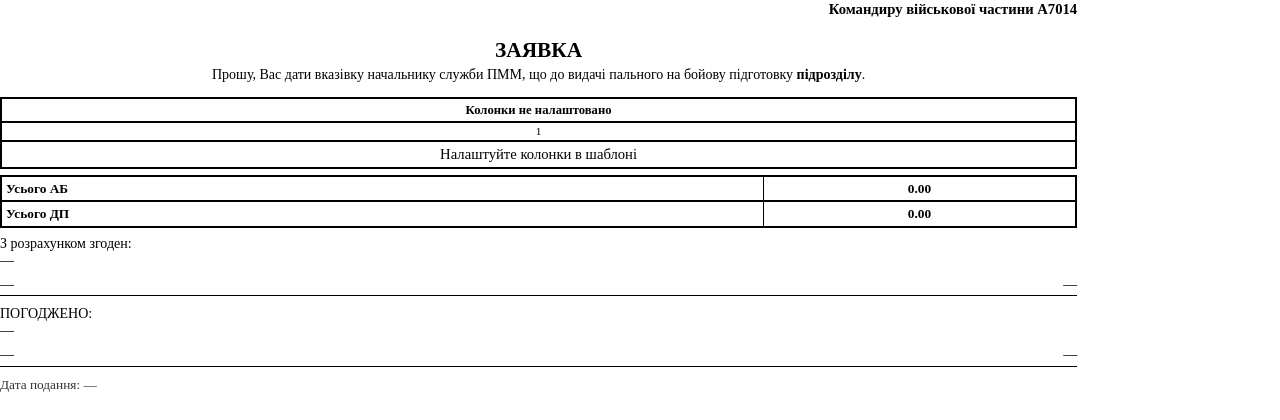
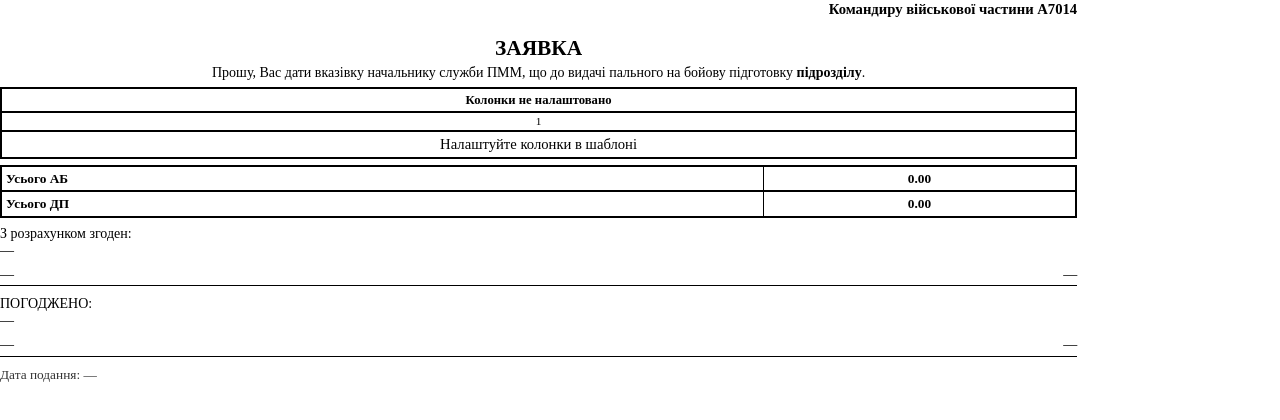
Before and after one commit to ppsolutionsllc/pmm_pro, a Python web app: template backend/app/templates/request_form_builder.html in a window 1280 px wide. Shown: the top 420 px of the page. Run offline with Jinja, Linux system fonts and the light colour scheme; the template is opened without the code that fills it, so the values that code supplies are empty.

Commit message:
Adjust request form header spacing

```diff
--- a/backend/app/templates/request_form_builder.html
+++ b/backend/app/templates/request_form_builder.html
@@ -67,8 +67,12 @@
     .to-line {
       text-align: right;
       font-size: 11pt;
-      margin-bottom: 18px;
+      margin-bottom: 8px;
       font-weight: 700;
+    }
+
+    .header-block {
+      margin-top: 16px;
     }
 
     .title {
@@ -80,7 +84,7 @@
     }
 
     .lead {
-      margin: 0 0 14px;
+      margin: 0 0 6px;
       text-align: center;
       font-size: 10.5pt;
       line-height: 1.15;
@@ -306,11 +310,13 @@
   <div class="sheet">
     <div class="to-line">{{ (doc.layout.header.commander_line if doc.layout and doc.layout.header and doc.layout.header.commander_line else "Командиру військової частини A7014") }}</div>
 
-    <h1 class="title">{{ (doc.layout.header.title if doc.layout and doc.layout.header and doc.layout.header.title else "ЗАЯВКА") }}</h1>
-    <p class="lead">
-      {{ (doc.layout.header.subtitle if doc.layout and doc.layout.header and doc.layout.header.subtitle else "Прошу, Вас дати вказівку начальнику служби ПММ, що до видачі пального на бойову підготовку") }}
-      <span class="unit">{{ (doc.department.name if doc.department and doc.department.name else "підрозділу") }}</span>.
-    </p>
+    <div class="header-block">
+      <h1 class="title">{{ (doc.layout.header.title if doc.layout and doc.layout.header and doc.layout.header.title else "ЗАЯВКА") }}</h1>
+      <p class="lead">
+        {{ (doc.layout.header.subtitle if doc.layout and doc.layout.header and doc.layout.header.subtitle else "Прошу, Вас дати вказівку начальнику служби ПММ, що до видачі пального на бойову підготовку") }}
+        <span class="unit">{{ (doc.department.name if doc.department and doc.department.name else "підрозділу") }}</span>.
+      </p>
+    </div>
 
     {% set comp = (doc["computed"] if doc["computed"] is defined else {}) %}
     {% set cols = (doc.table.columns if doc.table and doc.table.columns else []) %}
```
